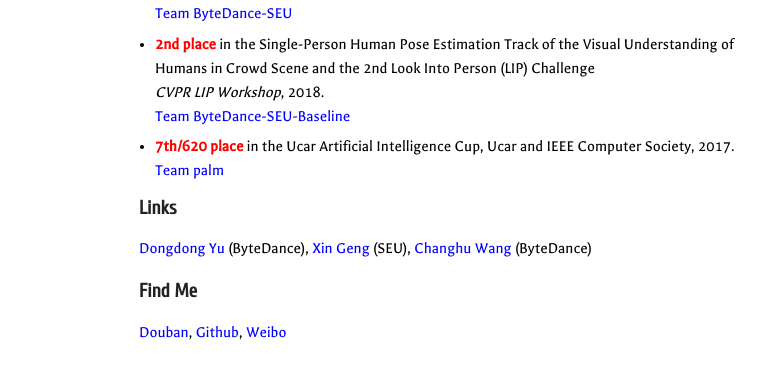
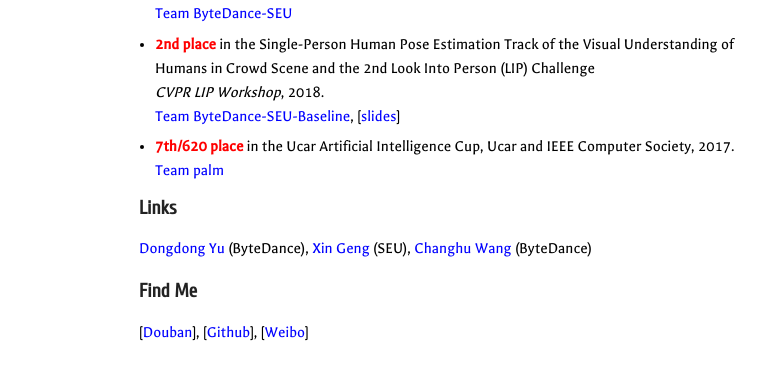
Before and after one commit to 7color94/7color94.github.io, a Jekyll site: the page built from index.md, in a window 1280 px wide. Shown: the part 1041-1427 px from the top of the page, without its empty margins (201-967 px from the left). Built offline with Jekyll 4.4.1, drawn with Linux system fonts in a browser that asks for light colours; nearby versions of some CDN libraries.

Commit message:
update CVPR-18 slides

```diff
--- a/index.md
+++ b/index.md
@@ -16,7 +16,7 @@ arXiv preprint, arXiv: 1905.05355, 2019. <br>
 <u><b>Kai Su&dagger;</b></u>, Dongdong Yu&dagger;, Zhenqi Xu, Xin Geng, Changhu Wang <br>
 In: <i>Proceedings of IEEE International Conference on Computer Vision and Pattern Recognition (<b>CVPR 2019</b>)</i>, Long Beach, CA, 2019. <br>
 (&dagger; indicates equal contribution.) <br>
-[<a href="https://arxiv.org/abs/1905.03466"><font color="blue">PDF</font></a>]
+[<a href="http://openaccess.thecvf.com/content_CVPR_2019/papers/Su_Multi-Person_Pose_Estimation_With_Enhanced_Channel-Wise_and_Spatial_Information_CVPR_2019_paper.pdf"><font color="blue">PDF</font></a>]
 - <b>Soft Facial Landmark Detection by Label Distribution Learning</b> <br>
 <u><b>Kai Su</b></u> and Xin Geng <br>
 In: <i>Proceedings of the 33rd AAAI Conference on Artificial Intelligence (<b>AAAI 2019</b>)</i>, Honolulu, Hawaii, 2019. <br>
@@ -47,7 +47,7 @@ Dongdong Yu&dagger;, <u><b>Kai Su&dagger;</b></u>, Jia Sun, and Changhu Wang <br
 - <b><font color="red">2nd place</font></b> in the Single-Person Human Pose Estimation Track of the Visual Understanding of Humans
 in Crowd Scene and the 2nd Look Into Person (LIP) Challenge <br>
 <i>CVPR LIP Workshop</i>, 2018. <br>
-<a href="http://sysu-hcp.net/lip/pose_lb.php?type=2"><font color="blue">Team ByteDance-SEU-Baseline</font></a>
+<a href="http://sysu-hcp.net/lip/pose_lb.php?type=2"><font color="blue">Team ByteDance-SEU-Baseline</font></a>, [<a href="http://sysu-hcp.net/lip/pose_lb.php?type=2"><font color="blue">slides</font></a>]
 - <b><font color="red">7th/620 place</font></b> in the Ucar Artificial Intelligence Cup, Ucar and IEEE Computer Society, 2017. <br>
 <a href="https://www.biendata.com/competition/UAI/final-leaderboard/"><font color="blue">Team palm</font></a>
 
@@ -57,4 +57,4 @@ in Crowd Scene and the 2nd Look Into Person (LIP) Challenge <br>
 
 ### Find Me
 
-<a href="https://www.douban.com/people/81024152/"><font color="blue">Douban</font></a>, <a href="https://github.com/7color94"><font color="blue">Github</font></a>, <a href="https://weibo.com/2902370675"><font color="blue">Weibo</font></a>
+[<a href="https://www.douban.com/people/81024152/"><font color="blue">Douban</font></a>], [<a href="https://github.com/7color94"><font color="blue">Github</font></a>], [<a href="https://weibo.com/2902370675"><font color="blue">Weibo</font></a>]
```
Also changed, not shown: 2 other files.
